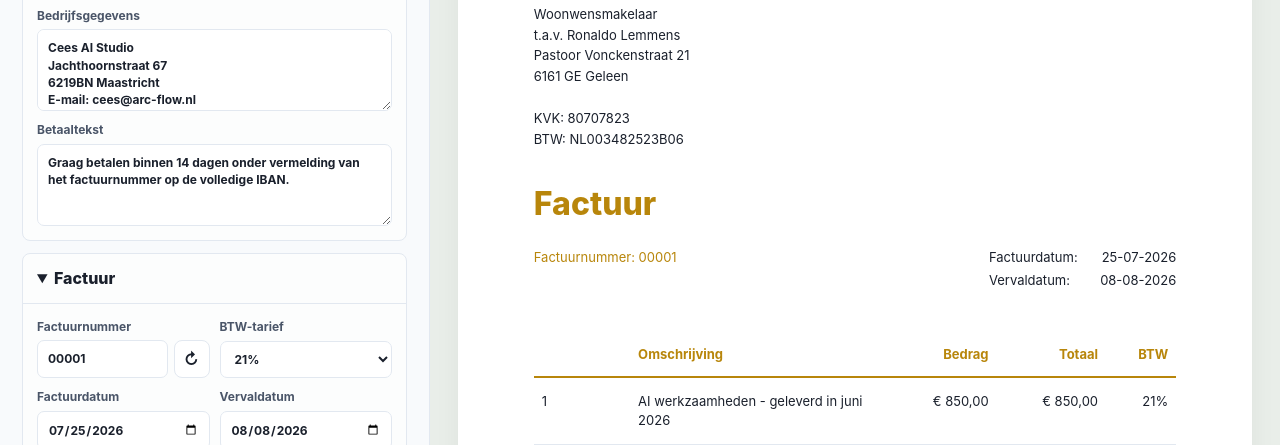
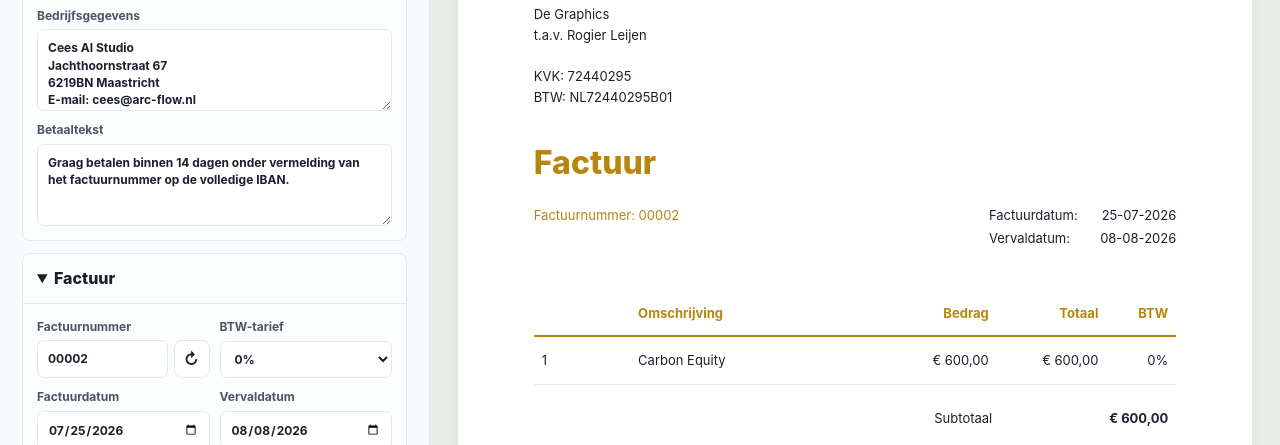
Before and after one commit to ceesoddens-bit/FactuurMaker, a plain HTML site: page index.html in a window 1280 px wide. Shown: the part 360-805 px from the top of the page. Drawn offline with Linux system fonts and the light colour scheme.

Commit message:
chore: update invoice details with new client info, increment number, and replace line items

```diff
--- a/index.html
+++ b/index.html
@@ -1153,16 +1153,15 @@ BTW: NL003482523B06</textarea>
     const state = {
       company: `Cees AI Studio\nJachthoornstraat 67\n6219BN Maastricht\nE-mail: cees@arc-flow.nl\nKVK: 42092232\nBTW-nummer: NL005494071B57\nIBAN: NL96 BUNQ 2201 6029 72`,
       payment: 'Graag betalen binnen 14 dagen onder vermelding van het factuurnummer op de volledige IBAN.',
-      invoiceNumber: '00001',
-      vatRate: '21',
+      invoiceNumber: '00002',
+      vatRate: '0',
       invoiceDate: '',
       dueDate: '',
-      client: `Woonwensmakelaar\nt.a.v. Ronaldo Lemmens\nPastoor Vonckenstraat 21\n6161 GE Geleen\n\nKVK: 80707823\nBTW: NL003482523B06`,
+      client: `De Graphics\nt.a.v. Rogier Leijen\n\nKVK: 72440295\nBTW: NL72440295B01`,
       notes: 'Dank voor de opdracht en het vertrouwen.',
       logo: 'Logo_CeesAIStudio_003.png',
       lines: [
-        { description: 'AI werkzaamheden - geleverd in juni 2026', quantity: 1, rate: 850 },
-        { description: 'AI werkzaamheden - geleverd in juli 2026', quantity: 1, rate: 850 }
+        { description: 'Carbon Equity', quantity: 1, rate: 600 }
       ]
     };
 
```
